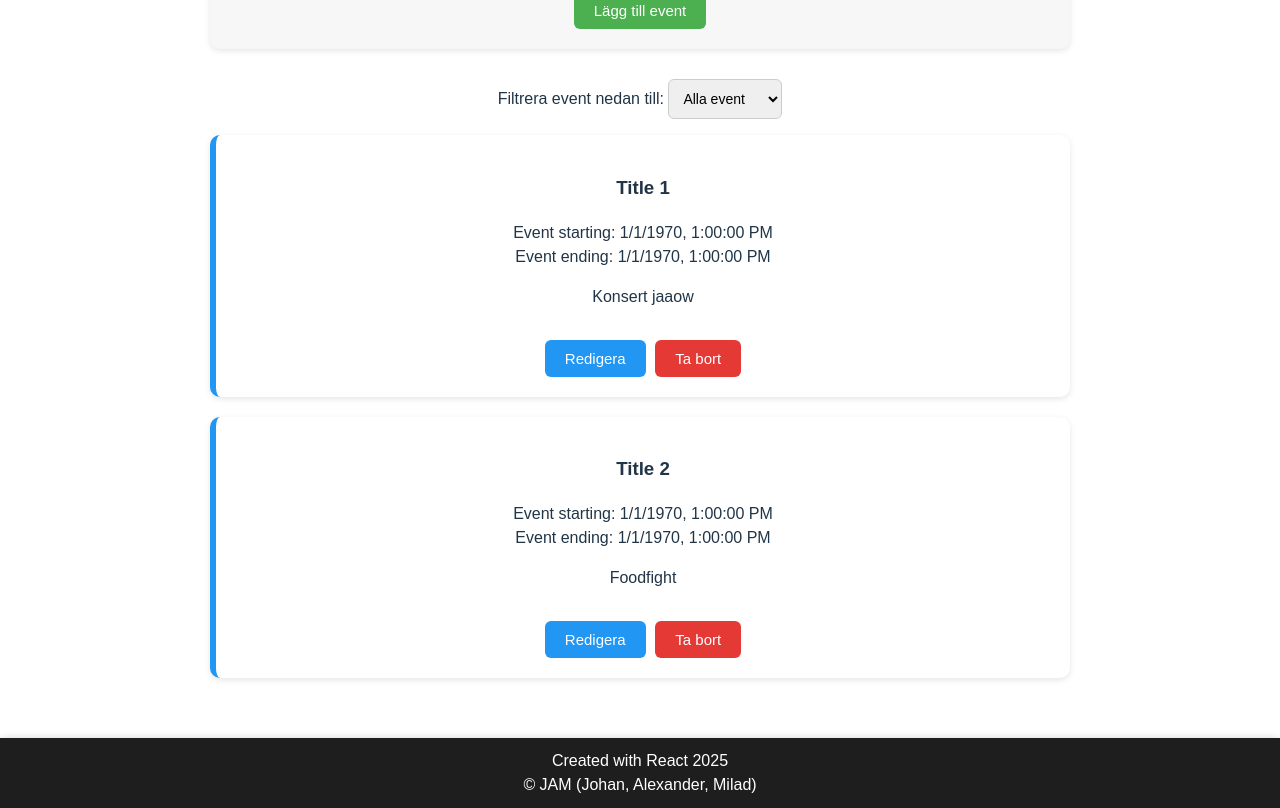
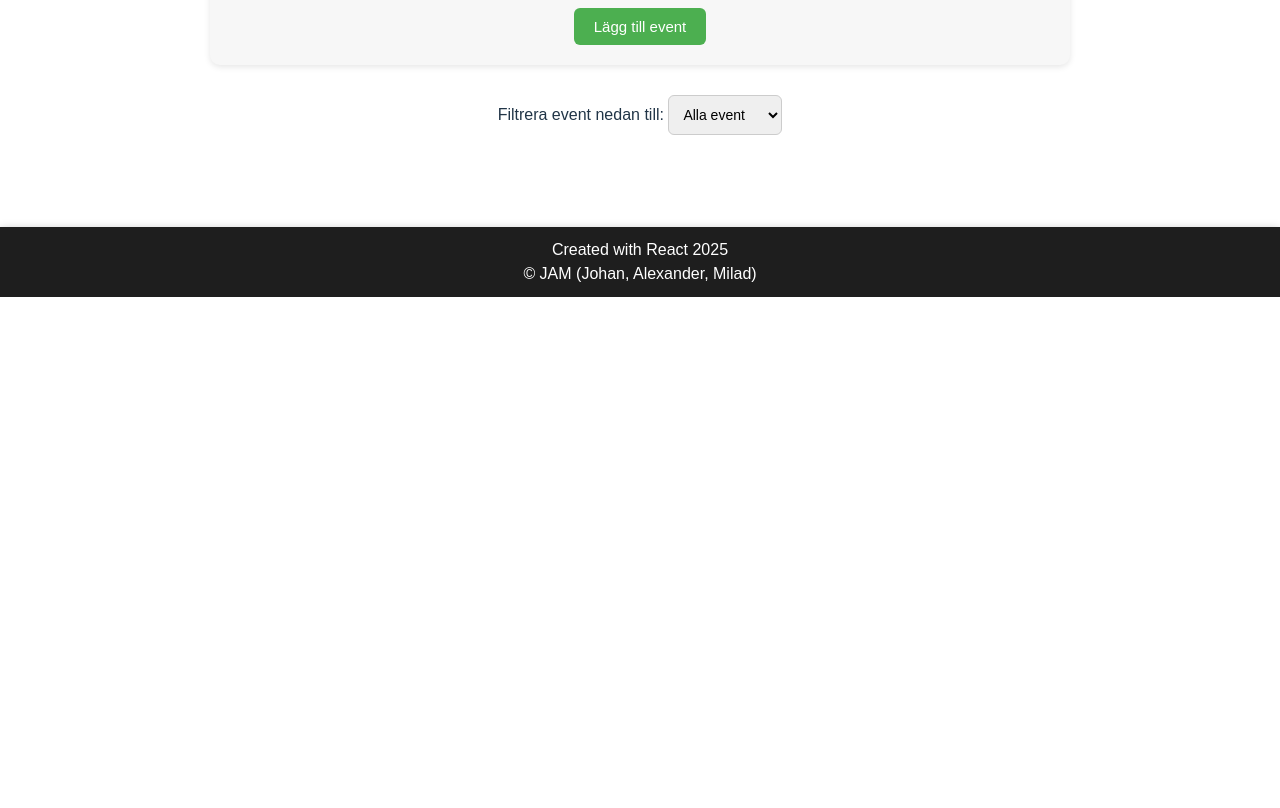
Before and after one commit to JohanSmirnoff/Grupp-9-Frontend_2, a React (Vite) app: page /events in a window 1280 px wide. Shown: the part 503-1311 px from the top of the page. After the commit the page ends 800 px from the top, so only its background shows below. Built offline with nearby package versions, Linux system fonts and the light colour scheme; a web font is replaced by a local one.

Commit message:
lagt in localstorage i events och tagit bort lite rader som störde min ocd

```diff
--- a/src/components/eventPlanner/eventPlanner.jsx
+++ b/src/components/eventPlanner/eventPlanner.jsx
@@ -1,33 +1,21 @@
-import { useState } from "react"
+import { useState, useEffect } from "react"
 import "./eventPlanner.css"
 
 const EventPlanner = () => {
-    const [events, setEvents] = useState ([
-        {
-            id: crypto.randomUUID(),
-            start: "1970-01-01 13:00",
-            end: "1970-01-01 13:00",
-            title: "Title 1",
-            description: "Konsert jaaow",
-            // owner: currentUser
-        },
-        {
-            id: crypto.randomUUID(),
-            start: "1970-01-01 13:00",
-            end: "1970-01-01 13:00",
-            title: "Title 2",
-            description: "Foodfight",
-            // owner: currentUser
-        }
-    ])
 
+    const [events, setEvents] = useState(() => {
+        return JSON.parse(localStorage.getItem("events")) || []
+    })
     const [start, setStart] = useState("")
     const [end, setEnd] = useState("")
     const [title, setTitle] = useState("")
     const [description, setDescription] = useState("")
-    // const [owner, setOwner] = ("")
     const [selectedToEdit, setSelectedToEdit] = useState(null)
     const [eventFilter, setEventFilter] = useState("all")
+
+    useEffect(() => {
+        localStorage.setItem("events", JSON.stringify(events))
+    }, [events])
 
     const userSubmit = (e) => {
         e.preventDefault()
@@ -39,7 +27,6 @@ const EventPlanner = () => {
                 end,
                 title,
                 description,
-                // owner
             }
             setEvents(oldArray =>
             [...oldArray, newEvent].sort((eventA, eventB) => new Date(eventA.start) - new Date(eventB.start))
@@ -52,7 +39,6 @@ const EventPlanner = () => {
 
             setSelectedToEdit(null)
         }
-
         setStart("")
         setEnd("")
         setTitle("")
```
